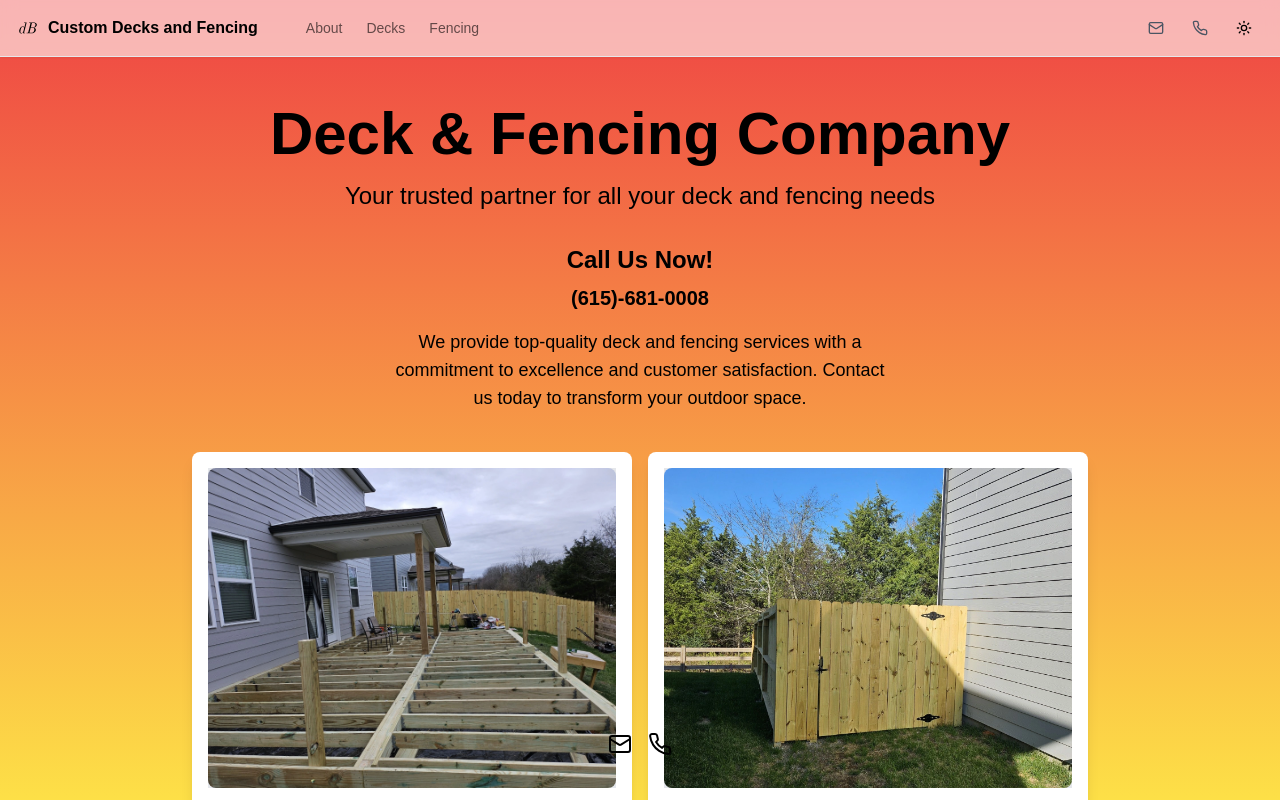
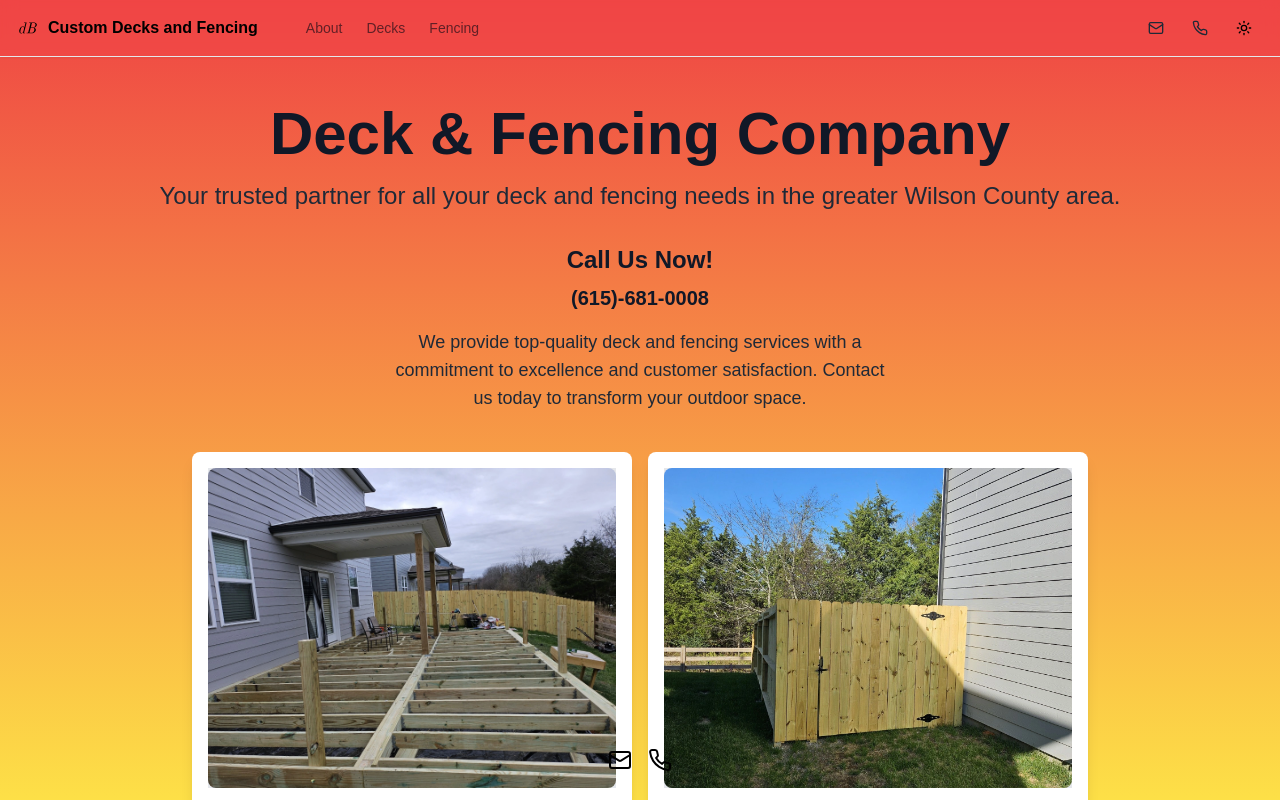
Before and after one commit to dBCooper2/decks-fencing-site, a Next.js app: page / in a window 1280 px wide. Shown: the top 800 px of the page. Built offline with nearby package versions, Linux system fonts and the light colour scheme.

Commit message:
site is working

```diff
--- a/app/decks/page.tsx
+++ b/app/decks/page.tsx
@@ -6,17 +6,17 @@ const DecksPage = () => {
 
   return (
     <div className="container mx-auto px-4 py-12">
-      <h1 className="text-3xl font-bold mb-8 text-center text-foreground">
+      <h1 className="text-3xl font-bold mb-8 text-center text-gray-900 dark:text-gray-50">
         Our Deck Solutions
       </h1>
 
       <Carousel images={deckImages} />
 
-      <div className="max-w-3xl mx-auto mt-8 text-center">
-        <h2 className="text-2xl font-semibold mb-4 text-foreground">
+      <div className="bg-header-card bg-gray-50 shadow-lg rounded-lg p-8 max-w-3xl mx-auto mt-8 text-center">
+        <h2 className="text-2xl font-semibold mb-4 text-gray-900">
           Custom Deck Design & Installation
         </h2>
-        <p className="text-muted-foreground leading-relaxed">
+        <p className=" text-gray-700 leading-relaxed">
           We specialize in creating beautiful, durable decks tailored to your
           unique outdoor living needs. From classic wooden designs to modern
           composite materials, our expert team transforms your backyard into a
--- a/app/globals.css
+++ b/app/globals.css
@@ -11,25 +11,19 @@ body {
         /* Light mode gradient: Red to Yellow */
         --gradient-light-start: 0 100% 50%; /* Red */
         --gradient-light-end: 50 100% 60%; /* Yellow */
-        --background: 50 100% 60%; /* Yellow base */
+        --background: 0 85% 61%; /* coral-ish */
         --foreground: 0 0% 0%; /* Black text */
-        --card: 0 100% 50%;
         --card-foreground: 0 0% 0%;
-        --popover: 0 100% 50%;
         --popover-foreground: 0 0% 0%;
-        --primary: 0 100% 50%;
         --primary-foreground: 0 0% 100%;
         --secondary: 50 100% 60%;
         --secondary-foreground: 0 0% 0%;
         --muted: 0 50% 50%;
         --muted-foreground: 0 0% 0%;
-        --accent: 0 100% 50%;
         --accent-foreground: 0 0% 100%;
-        --destructive: 0 100% 50%;
         --destructive-foreground: 0 0% 100%;
         --border: 0 50% 50%;
         --input: 0 50% 50%;
-        --ring: 0 100% 50%;
         --radius: 0.5rem;
 
         /* Background gradient for light mode */
@@ -46,19 +40,14 @@ body {
         --gradient-dark-end: 240 50% 20%; /* Dark Blue */
         --background: 240 50% 20%;
         --foreground: 0 0% 100%;
-        --card: 240 50% 20%;
         --card-foreground: 0 0% 100%;
-        --popover: 240 50% 20%;
         --popover-foreground: 0 0% 100%;
-        --primary: 240 50% 20%;
         --primary-foreground: 0 0% 100%;
         --secondary: 240 40% 15%;
         --secondary-foreground: 0 0% 100%;
         --muted: 240 30% 25%;
         --muted-foreground: 0 0% 100%;
-        --accent: 240 50% 20%;
         --accent-foreground: 0 0% 100%;
-        --destructive: 0 62.8% 30.6%;
         --destructive-foreground: 0 0% 100%;
         --border: 240 50% 20%;
         --input: 240 50% 20%;
--- a/app/layout.tsx
+++ b/app/layout.tsx
@@ -36,15 +36,13 @@ export default function RootLayout({
             <SiteHeader />
           </div>
 
-          <div className="flex flex-col min-h-screen pt-16 pb-24">
+          <div className="flex flex-col min-h-screen pt-16">
             <main className="flex-grow overflow-y-auto">{children}</main>
-
-            <div className="fixed bottom-0 left-0 right-0 z-50">
+            <div className="sm:fixed bottom-0 left-0 right-0 z-50">
               <SiteFooter />
             </div>
           </div>
         </Providers>
-
         <Analytics />
       </body>
     </html>
--- a/app/page.tsx
+++ b/app/page.tsx
@@ -7,25 +7,28 @@ export default function Home(): React.ReactElement {
   return (
     <div className="flex flex-col bg-gradient items-center text-center py-10 px-4">
       {/* Header */}
-      <h1 className="text-4xl md:text-6xl font-bold text-foreground">
+      <h1 className="text-4xl md:text-6xl font-bold text-gray-900 dark:text-gray-50">
         Deck & Fencing Company
       </h1>
-      <p className="text-lg md:text-2xl mt-4 text-muted-foreground">
-        Your trusted partner for all your deck and fencing needs
+      <p className="text-lg md:text-2xl mt-4 text-gray-800 dark:text-gray-200">
+        Your trusted partner for all your deck and fencing needs in the greater
+        Wilson County area.
       </p>
 
       {/* Contact Section */}
       <section className="flex flex-col items-center mt-8">
-        <h2 className="text-2xl font-semibold text-foreground">Call Us Now!</h2>
+        <h2 className="text-2xl font-semibold text-gray-900 dark:text-gray-50">
+          Call Us Now!
+        </h2>
         <Link
           href={siteConfig.links.phone}
-          className="text-xl font-semibold text-muted-foreground mt-2"
+          className="text-xl font-semibold text-gray-900 dark:text-gray-100 mt-2 hover:font-bold"
         >
           (615)-681-0008
         </Link>{" "}
         {/* Placeholder for phone number */}
         <div className="mt-4 text-center max-w-lg">
-          <p className="text-lg text-muted-foreground">
+          <p className="text-lg text-gray-800 dark:text-gray-100">
             We provide top-quality deck and fencing services with a commitment
             to excellence and customer satisfaction. Contact us today to
             transform your outdoor space.
@@ -37,7 +40,7 @@ export default function Home(): React.ReactElement {
       <section className="flex flex-col-reverse md:flex-row justify-center items-center gap-4 my-10 w-full max-w-4xl">
         <Link
           href="/decks"
-          className="w-full md:w-1/2 bg-white rounded-lg shadow-lg p-4"
+          className="w-full md:w-1/2 bg-white rounded-lg shadow-lg hover:shadow-2xl transition-shadow p-4"
         >
           <div className="relative bg-gray-200 h-64 md:h-80 flex items-center justify-center">
             <Image
@@ -54,7 +57,7 @@ export default function Home(): React.ReactElement {
         </Link>
         <Link
           href="/fencing"
-          className="w-full md:w-1/2 bg-white rounded-lg shadow-lg p-4"
+          className="w-full md:w-1/2 bg-white rounded-lg shadow-lg hover:shadow-2xl transition-shadow p-4 "
         >
           <div className="relative bg-gray-200 h-64 md:h-80 flex items-center justify-center">
             <Image
--- a/components/main-nav.tsx
+++ b/components/main-nav.tsx
@@ -17,8 +17,8 @@ export function MainNav() {
       <Link
         href="/about"
         className={cn(
-          "text-sm font-medium transition-colors hover:text-primary hidden sm:inline-block",
-          pathname === "/about" ? "text-foreground" : "text-foreground/60",
+          "text-sm font-medium transition-colors text-gray-900 hover:text-gray-700/60 dark:text-gray-50 dark:hover:text-gray-300 hidden sm:inline-block",
+          pathname === "/about" ? "text-gray-900" : "text-gray-950/60",
         )}
       >
         About
@@ -26,8 +26,8 @@ export function MainNav() {
       <Link
         href="/decks"
         className={cn(
-          "text-sm font-medium transition-colors hover:text-primary hidden sm:inline-block",
-          pathname === "/decks" ? "text-foreground" : "text-foreground/60",
+          "text-sm font-medium transition-colors text-gray-900 hover:text-gray-700/60 dark:text-gray-50 dark:hover:text-gray-300 hidden sm:inline-block",
+          pathname === "/decks" ? "text-gray-900" : "text-gray-950/60",
         )}
       >
         Decks
@@ -35,8 +35,8 @@ export function MainNav() {
       <Link
         href="/fencing"
         className={cn(
-          "text-sm font-medium transition-colors hover:text-primary hidden sm:inline-block",
-          pathname === "/fencing" ? "text-foreground" : "text-foreground/60",
+          "text-sm font-medium transition-colors text-gray-900 hover:text-gray-700/60 dark:text-gray-50 dark:hover:text-gray-300  hidden sm:inline-block",
+          pathname === "/fencing" ? "text-gray-900" : "text-gray-950/60",
         )}
       >
         Fencing
--- a/components/mode-toggle.tsx
+++ b/components/mode-toggle.tsx
@@ -22,14 +22,23 @@ export function ModeToggle() {
           <span className="sr-only">Toggle Theme</span>
         </Button>
       </DropdownMenuTrigger>
-      <DropdownMenuContent align="end">
-        <DropdownMenuItem onClick={() => setTheme("light")}>
+      <DropdownMenuContent className="bg-gray-400 dark:bg-gray-600" align="end">
+        <DropdownMenuItem
+          className="hover:bg-gray-700 dark:hover:bg-gray-200"
+          onClick={() => setTheme("light")}
+        >
           Light
         </DropdownMenuItem>
-        <DropdownMenuItem onClick={() => setTheme("dark")}>
+        <DropdownMenuItem
+          className="hover:bg-gray-700 dark:hover:bg-gray-200"
+          onClick={() => setTheme("dark")}
+        >
           Dark
         </DropdownMenuItem>
-        <DropdownMenuItem onClick={() => setTheme("system")}>
+        <DropdownMenuItem
+          className="hover:bg-gray-700 dark:hover:bg-gray-200"
+          onClick={() => setTheme("system")}
+        >
           System
         </DropdownMenuItem>
       </DropdownMenuContent>
--- a/components/site-footer.tsx
+++ b/components/site-footer.tsx
@@ -4,19 +4,18 @@ import { Icons } from "./icons";
 export function SiteFooter() {
   return (
     <footer>
-      <div className="mb-6 mt-14 flex flex-col items-center">
-        <div className="mb-3 flex space-x-4">
+      <div className="mb-4 mt-14 flex flex-col items-center">
+        <div className="mb-1 flex space-x-4">
           <a target="_blank" rel="noreferrer" href={siteConfig.links.email}>
-            <span className="sr-only">instagram</span>
+            <span className="sr-only">email</span>
             <Icons.mail className="h-6 w-6" />
           </a>
           <a target="_blank" rel="noreferrer" href={siteConfig.links.phone}>
-            <span className="sr-only">GitHub</span>
+            <span className="sr-only">phone</span>
             <Icons.phone className="h-6 w-6" />
           </a>
         </div>
-        <div className="mb-2 flex space-x-2 text-sm text-muted-foreground">
-        </div>
+        <div className="mb-2 flex space-x-2 text-sm text-muted-foreground"></div>
       </div>
     </footer>
   );
--- a/components/site-header.tsx
+++ b/components/site-header.tsx
@@ -9,7 +9,7 @@ import { ModeToggle } from "./mode-toggle";
 
 export function SiteHeader() {
   return (
-    <header className="z-50 sticky top-0 w-full border-b border-gray-200 bg-white/95 backdrop-blur supports-[backdrop-filter]:bg-white/60 px-4 shadow-sm">
+    <header className="z-50 sticky top-0 w-full border-b border-gray-200 bg-background/95 backdrop-blur supports-[backdrop-filter]:bg-background/60 px-4 shadow-sm">
       <div className="container flex h-14 max-w-screen-2xl items-center">
         <MainNav />
         <div className="flex flex-1 items-center justify-end space-x-2">
@@ -18,7 +18,7 @@ export function SiteHeader() {
               href={siteConfig.links.email}
               target="_blank"
               rel="noreferrer"
-              className="hover:bg-gray-100 rounded-md transition-colors"
+              className="hover:bg-gray-100 dark:hover:bg-gray-800 rounded-md transition-colors"
             >
               <div
                 className={cn(
@@ -26,7 +26,7 @@ export function SiteHeader() {
                   "w-10 px-0 hidden sm:inline-flex",
                 )}
               >
-                <Icons.mail className="h-4 w-4 text-gray-600" />
+                <Icons.mail className="h-4 w-4 text-gray-800 stroke-current dark:text-gray-100 hover:stroke-gray-900 dark:hover:stroke-gray-900" />
                 <span className="sr-only">Email</span>
               </div>
             </Link>
@@ -34,7 +34,7 @@ export function SiteHeader() {
               href={siteConfig.links.phone}
               target="_blank"
               rel="noreferrer"
-              className="hover:bg-gray-100 rounded-md transition-colors"
+              className="hover:bg-gray-100 dark:hover:bg-gray-800 rounded-md transition-colors"
             >
               <div
                 className={cn(
@@ -42,7 +42,7 @@ export function SiteHeader() {
                   "w-10 px-0 hidden sm:inline-flex",
                 )}
               >
-                <Icons.phone className="h-4 w-4 text-gray-600" />
+                <Icons.phone className="h-4 w-4 transition-colors text-gray-800 dark:text-gray-100" />
                 <span className="sr-only">Phone</span>
               </div>
             </Link>
```
Also changed, not shown: app/about/page.tsx (+4 -4 lines), app/fencing/page.tsx (+4 -4 lines), 2 other files (tests, documents, lock files or other folders).
